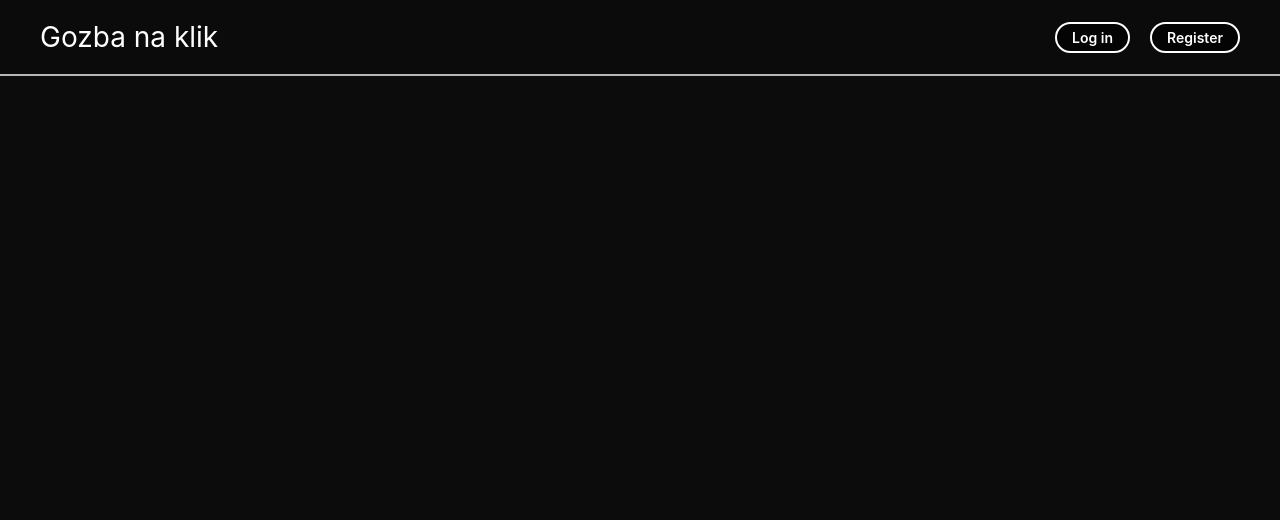
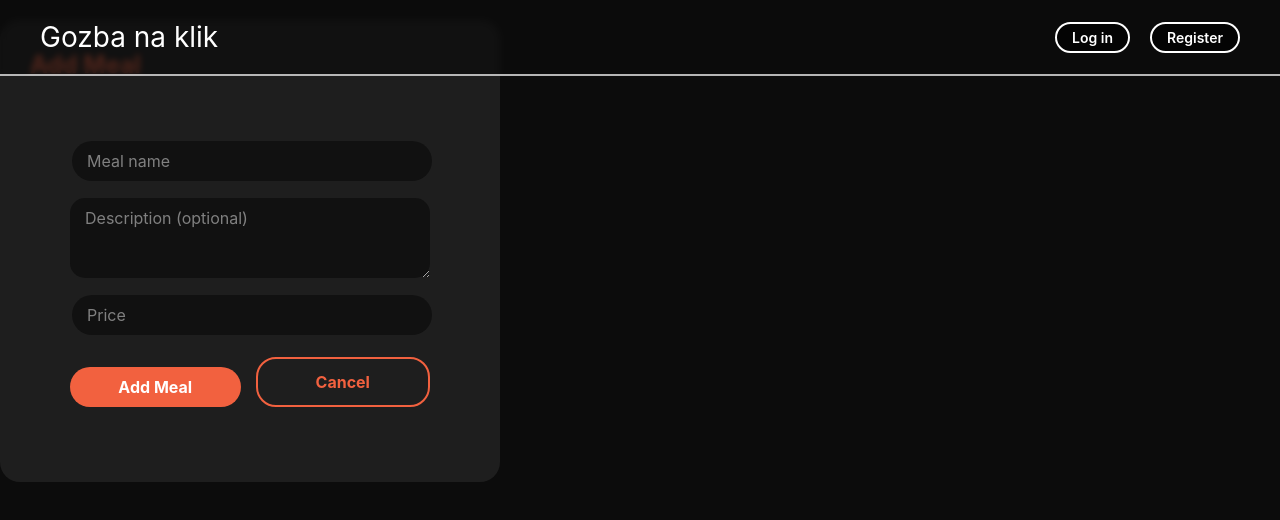
Before and after one commit to artificialv1r/food-delivery-frontend, a React (Vite) app: page /test-meal in a window 1280 px wide. Shown: the top 520 px of the page. Built offline with nearby package versions, Linux system fonts and the light colour scheme; no server answers.

Commit message:
feat: Dodavanje i izmene jela od strane vlasnika

```diff
--- a/src/App.jsx
+++ b/src/App.jsx
@@ -11,6 +11,7 @@ import UsersList from "./features/admin/components/UsersList";
 import HomePage from "./core/layout/HomePage";
 import RestaurantsList from "./features/restaurants/components/RestaurantsList";
 import AdminRestaurantsList from "./features/admin/components/AdminRestaurantsList"
+import MealForm from "./features/meals/components/MealForm";
 
 function App() {
   const [authModal, setAuthModal] = useState(null);
@@ -83,6 +84,8 @@ function App() {
         <Route path="/admin/add-user" element={<AddUserForm />} />
         <Route path="/admin/users" element={<UsersList />} />
         <Route path="/admin/restaurants" element={<AdminRestaurantsList />} />
+        <Route path="/test-meal" element={<MealForm restaurantId={2} onSuccess={() => console.log("success")} onCancel={() => console.log("cancel")} />} />
+
       </Routes>
 
       <Modal isOpen={!!authModal} onClose={closeModal}>
--- /dev/null
+++ b/src/features/meals/components/MealForm.jsx
@@ -0,0 +1,97 @@
+import React, {useState, useEffect} from "react";
+import {createMeal, updateMeal} from "../services/mealsService";
+import "../meals.scss";
+
+export default function MealForm ({restaurantId, existingMeal, onSuccess, onCancel}) {
+    const [formData, setFormData] = useState ({
+        name: "",
+        description: "",
+        price: ""
+    });
+    const [error, setError] = useState (null);
+    const [success, setSuccess] = useState(null);
+    const [loading, setLoading] = useState (false);
+
+    const isEdit = !!existingMeal;
+
+    useEffect (() => {
+        if (existingMeal) {
+            setFormData ({
+                name: existingMeal.name,
+                description: existingMeal.description || "",
+                price: existingMeal.price
+            });
+        }
+    }, [existingMeal]);
+
+    function handleChange(e) {
+        setFormData(prev => ({ ...prev, [e.target.name]: e.target.value }));
+    }
+
+    async function handleSubmit (e) {
+        e.preventDefault();
+        setError(null);
+        setLoading(true);
+
+        const payload = {
+            name: formData.name,
+            description: formData.description,
+            price: parseFloat(formData.price)
+        };
+
+        try {
+
+            if (isEdit) {
+                await updateMeal(restaurantId, existingMeal.id, payload);
+            } else {
+                await createMeal(restaurantId, payload);
+            }
+            setSuccess(isEdit ? "Meal updated successfully!" : "Meal added successfully!");
+            onSuccess();
+        } catch (err) {
+            setError(err.response?.data || "Something went wrong.");
+        } finally {
+            setLoading(false);
+        }
+    }
+
+    return (
+        <div className="meal-form">
+            <h2>{isEdit ? "Edit Meal" : "Add Meal"}</h2>
+            {error && <p className="error">{error}</p>}
+            {success && <p className="success">{success}</p>}
+            <form onSubmit={handleSubmit}>
+                <input
+                    name="name"
+                    placeholder="Meal name"
+                    value={formData.name}
+                    onChange={handleChange}
+                    required
+                />
+                <textarea
+                    name="description"
+                    placeholder="Description (optional)"
+                    value={formData.description}
+                    onChange={handleChange}
+                />
+                <input
+                    name="price"
+                    type="number"
+                    step="0.01"
+                    placeholder="Price"
+                    value={formData.price}
+                    onChange={handleChange}
+                    required
+                />
+                <div className="meal-form-actions">
+                    <button type="submit" disabled={loading}>
+                        {loading ? "Saving..." : isEdit ? "Update Meal" : "Add Meal"}
+                    </button>
+                    <button type="button" onClick={onCancel}>
+                        Cancel
+                    </button>
+                </div>
+            </form>
+        </div>
+    );
+}
--- /dev/null
+++ b/src/features/meals/index.js
@@ -0,0 +1 @@
+export {default as MealForm} from './components/MealForm';
--- /dev/null
+++ b/src/features/meals/meals.scss
@@ -0,0 +1,100 @@
+@import '/src/core/layout/variables';
+
+
+.meal-form {
+  background-color: #1e1e1e;
+  border-radius: 20px;
+  padding: 30px;
+  max-width: 500px;
+  margin: 20px 0;
+
+  h2 {
+    color: $accent-color;
+    margin-bottom: 20px;
+  }
+
+  .error {
+    color: $tertiary-color;
+    margin-bottom: 15px;
+    font-size: $font-size-small;
+  }
+
+  .success {
+    color: #4caf50;
+    margin-bottom: 15px;
+    font-size: $font-size-small;
+  }
+
+  form {
+    display: flex;
+    flex-direction: column;
+    gap: 15px;
+
+    input, textarea {
+      background-color: $background-transparent;
+      border: none;
+      border-radius: 40px;
+      padding: 10px 15px;
+      font-size: $font-size-small;
+      color: $text-color-light;
+      font-family: $main-font;
+
+      &::placeholder {
+        color: gray;
+        font-weight: normal;
+      }
+
+      &:focus {
+        outline: 2px solid $accent-color;
+      }
+    }
+
+    textarea {
+      border-radius: 15px;
+      resize: vertical;
+      min-height: 80px;
+    }
+
+    .meal-form-actions {
+      display: flex;
+      gap: 15px;
+      margin-top: 5px;
+
+      button {
+        flex: 1;
+        padding: 10px;
+        border-radius: 20px;
+        border: none;
+        font-size: $font-size-small;
+        font-weight: bold;
+        cursor: pointer;
+        transition: all 300ms ease;
+
+        &[type="submit"] {
+          background-color: $accent-color;
+          color: $text-color-light;
+
+          &:hover {
+            background-color: $tertiary-color;
+          }
+
+          &:disabled {
+            background-color: gray;
+            cursor: not-allowed;
+          }
+        }
+
+        &[type="button"] {
+          background-color: transparent;
+          color: $accent-color;
+          border: 2px solid $accent-color;
+
+          &:hover {
+            background-color: $accent-color;
+            color: $text-color-light;
+          }
+        }
+      }
+    }
+  }
+}
--- /dev/null
+++ b/src/features/meals/services/mealsService.js
@@ -0,0 +1,17 @@
+import Api from "../../../core/services/api";
+
+export async function createMeal(restaurantId, mealData) {
+    const token = localStorage.getItem("token");
+    const response = await Api.post(`/api/Restaurants/${restaurantId}/meals`, mealData, {
+        headers: { Authorization: `Bearer ${token}` }
+    });
+    return response.data;
+}
+
+export async function updateMeal(restaurantId, mealId, mealData) {
+    const token = localStorage.getItem("token");
+    const response = await Api.put(`/api/Restaurants/${restaurantId}/meals/${mealId}`, mealData, {
+        headers: { Authorization: `Bearer ${token}` }
+    });
+    return response.data;
+}
```
Also changed, not shown: src/features/admin/components/AddUserForm.jsx (line endings or trailing spaces).
